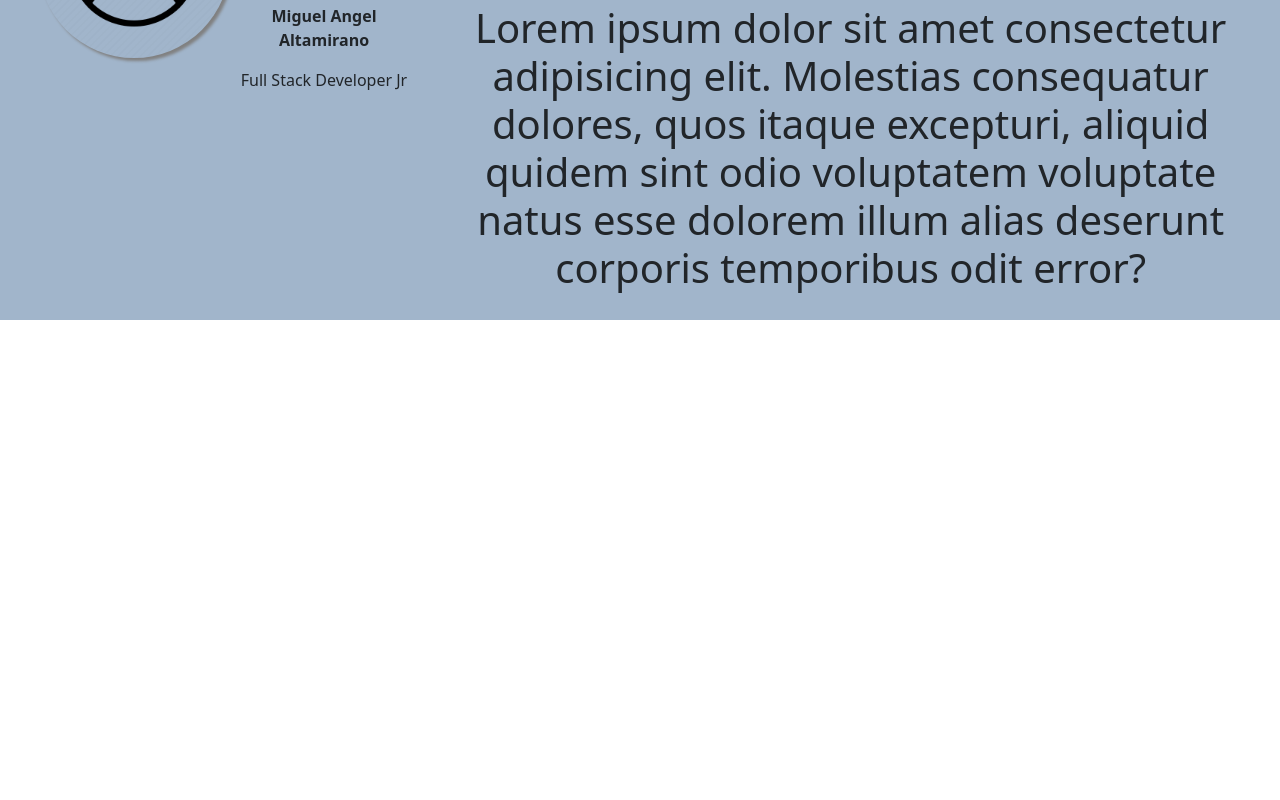
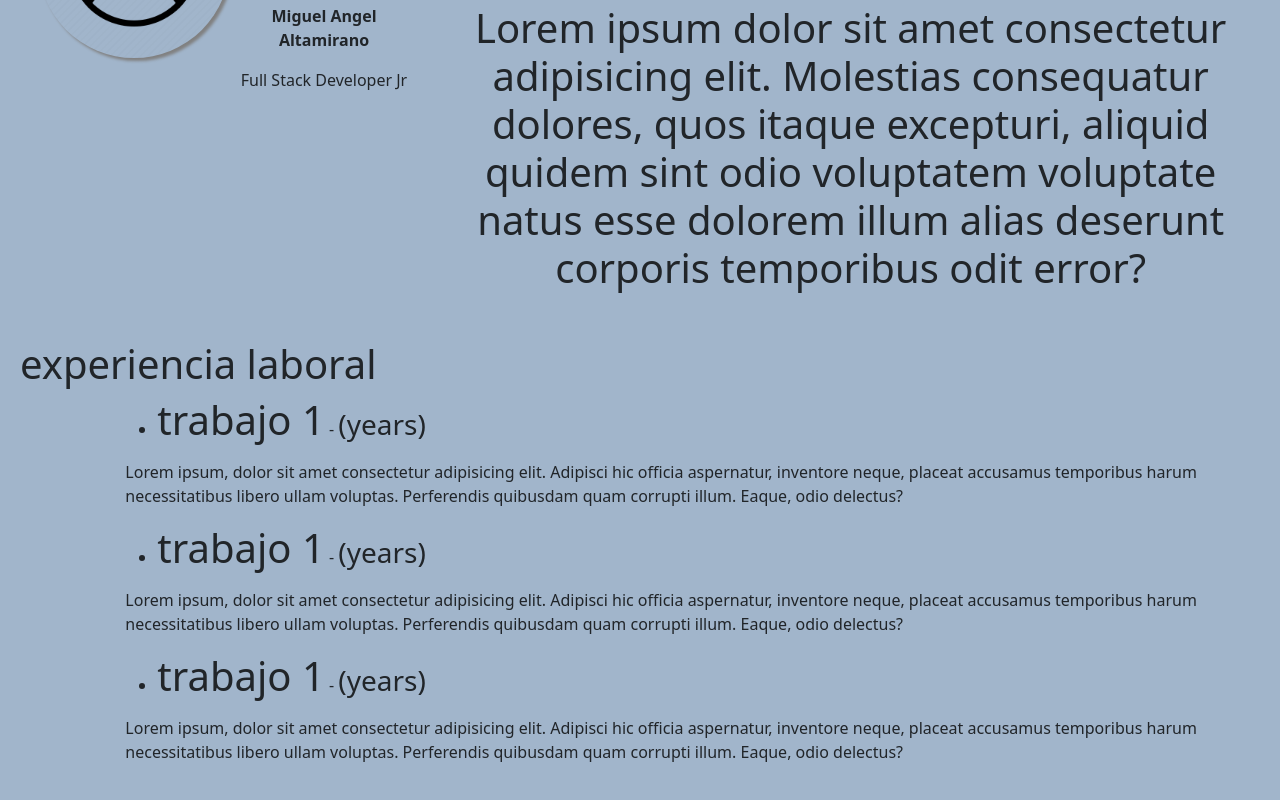
Before and after one commit to migueprograma34/frontEndPortfolio, an Angular app: page / in a window 1280 px wide. Shown: the part 764-1564 px from the top of the page. Before the commit the page ends 1084 px from the top, so only its background shows below. Built offline with nearby package versions, Linux system fonts and the light colour scheme.

Commit message:
experiencia
agrega apartado de experiencia

```diff
--- a/src/app/app.component.html
+++ b/src/app/app.component.html
@@ -1,2 +1,3 @@
 <app-header></app-header>
 <app-encabezado></app-encabezado>
+<app-experience></app-experience>
--- a/src/app/app.module.ts
+++ b/src/app/app.module.ts
@@ -8,6 +8,7 @@ import { LogoPagComponent } from './componentes/logo-pag/logo-pag.component';
 import { SocialMediaComponent } from './componentes/social-media/social-media.component';
 import { BannerComponent } from './componentes/banner/banner.component';
 import { EncabezadoComponent } from './componentes/encabezado/encabezado.component';
+import { ExperienceComponent } from './componentes/experience/experience.component';
 
 @NgModule({
   declarations: [
@@ -16,7 +17,8 @@ import { EncabezadoComponent } from './componentes/encabezado/encabezado.compone
     LogoPagComponent,
     SocialMediaComponent,
     BannerComponent,
-    EncabezadoComponent
+    EncabezadoComponent,
+    ExperienceComponent
   ],
   imports: [
     BrowserModule,
--- /dev/null
+++ b/src/app/componentes/experience/experience.component.css
@@ -0,0 +1,9 @@
+.row{
+    padding: 20px;
+}
+div{
+    background-color: #a1b5cb;
+}
+h1,h3{
+    display: inline;
+}
--- /dev/null
+++ b/src/app/componentes/experience/experience.component.html
@@ -0,0 +1,26 @@
+<div class="row">
+ <h1>experiencia laboral</h1>
+ <div class="col-lg-1"></div>
+ <div class="col-lg-11">
+    <ul>
+        <li>
+            <h1>trabajo 1</h1> - <h3>(years)</h3>
+        </li>
+    </ul>
+    <p>Lorem ipsum, dolor sit amet consectetur adipisicing elit. Adipisci hic officia aspernatur, inventore neque, placeat accusamus temporibus harum necessitatibus libero ullam voluptas. Perferendis quibusdam quam corrupti illum. Eaque, odio delectus?</p>
+    <ul>
+        <li>
+            <h1>trabajo 1</h1> - <h3>(years)</h3>
+        </li>
+    </ul>
+    <p>Lorem ipsum, dolor sit amet consectetur adipisicing elit. Adipisci hic officia aspernatur, inventore neque, placeat accusamus temporibus harum necessitatibus libero ullam voluptas. Perferendis quibusdam quam corrupti illum. Eaque, odio delectus?</p>
+    <ul>
+        <li>
+            <h1>trabajo 1</h1> - <h3>(years)</h3>
+        </li>
+    </ul>
+    <p>Lorem ipsum, dolor sit amet consectetur adipisicing elit. Adipisci hic officia aspernatur, inventore neque, placeat accusamus temporibus harum necessitatibus libero ullam voluptas. Perferendis quibusdam quam corrupti illum. Eaque, odio delectus?</p>
+
+
+ </div>
+</div>
```
Also changed, not shown: src/app/componentes/experience/experience.component.ts (added, +10 -0 lines), 1 other file (tests, documents, lock files or other folders).
